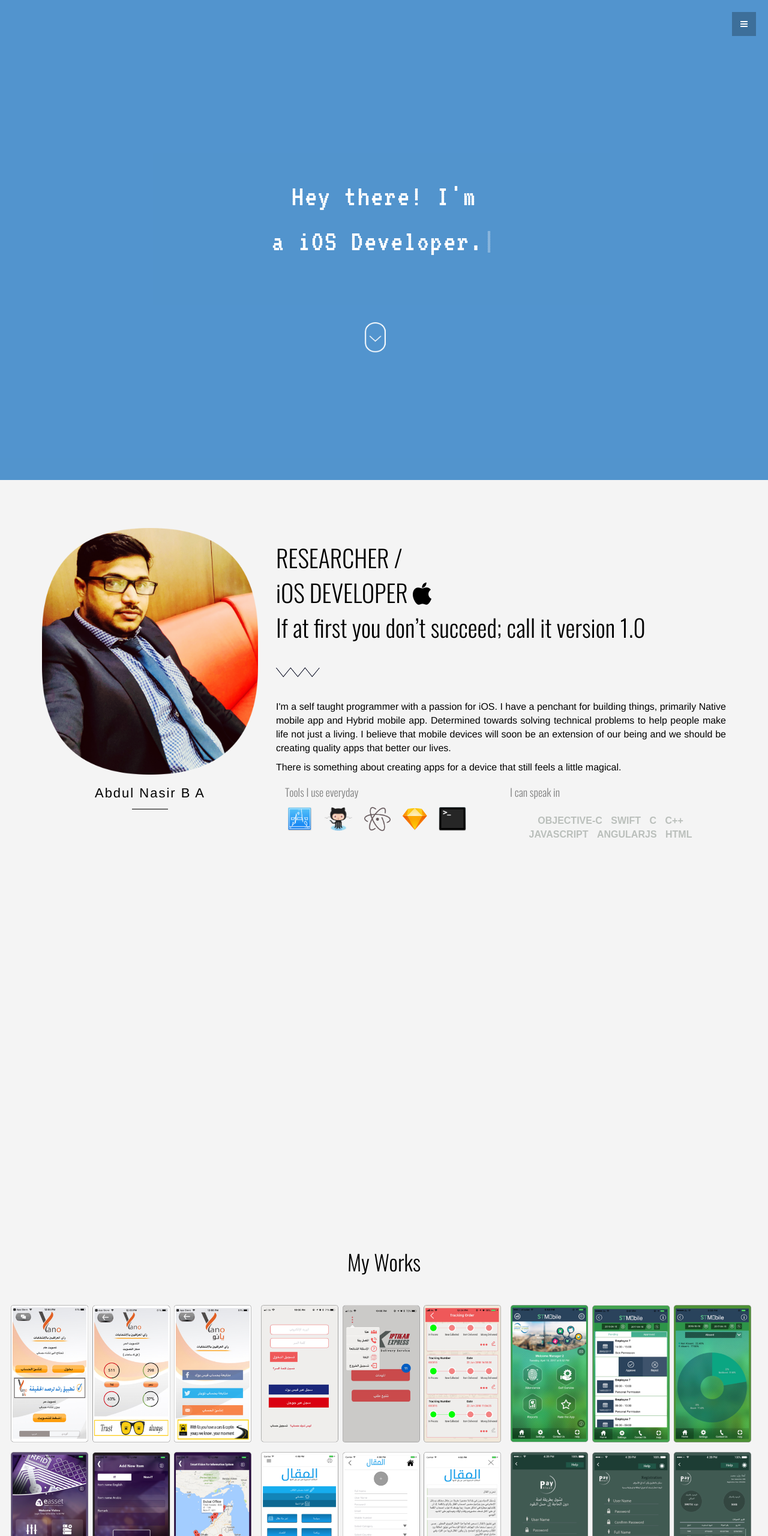
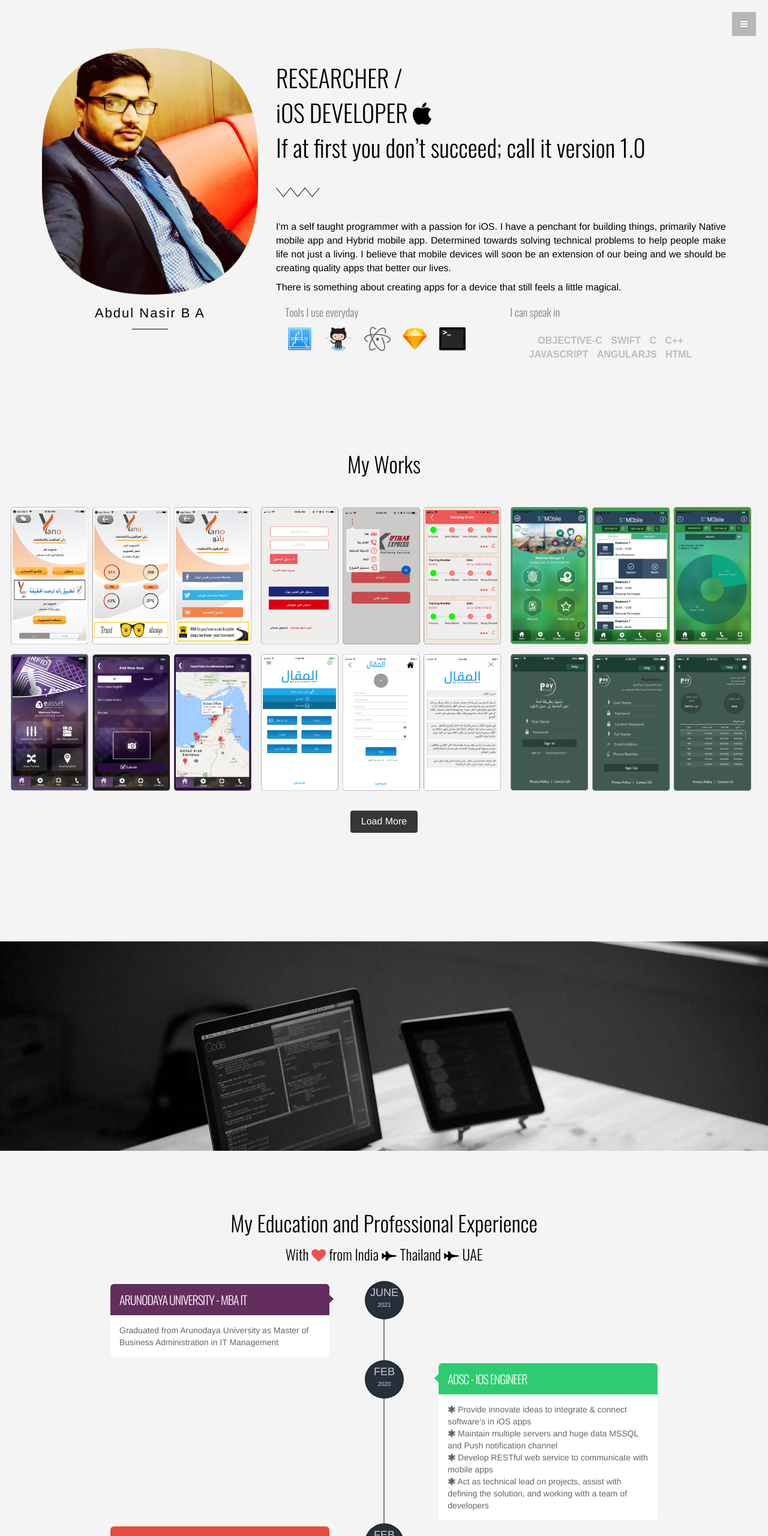
Before and after one commit to abdulnasirba/iosdeveloper, a plain HTML site: page index.htm in a window 1280 px wide. Shown: the top 2560 px of the page at 60% size. Drawn offline with nearby package versions, Linux system fonts and the light colour scheme.

Commit message:
exp updated
Experience Updated

```diff
--- a/index.htm
+++ b/index.htm
@@ -62,19 +62,7 @@
 	</nav>
 
 	<section id="home" name="home"></section>
-	<div id="headerwrap">
-		<div class="container head-Content">
-			<div class="row">
-				<div class="col-md-12 ">
-          <div class="banner-text">
-          <h1>Hey there! I'm</h1>
-          <h1><span class="typed-content"></span></h1>
-        </div>
-          <a href="#about" class="smoothScroll scroll-button"><img src="assets\img\Scroll-Down.png" class="bounce" alt="scroll-down"></a>
-				</div>
-			</div><! --/row -->
-		</div><! --/container -->
-	</div><! --/headerwrap -->
+
 
 	<section id="about" name="about"></section>
 	<div id="aboutwrap">
@@ -126,7 +114,7 @@
 	</div><!-- /aboutwrap -->
 
 	<!-- ABOUT SEPARATOR -->
-	<div class="sep about hidden-xs" data-stellar-background-ratio="0.5"></div>
+
 
 	<!-- WORK SECTION -->
 	<section id="work" name="work"></section>
@@ -234,7 +222,29 @@
 			</div><!--/row -->
 
     <section id="timeline">
-
+        <article>
+          <div class="inner">
+            <span class="date">
+              <!-- <span class="day">17<sup>th</sup></span> -->
+              <span class="month">June</span>
+              <span class="year">2021</span>
+            </span>
+            <h2>Arunodaya University - MBA IT</h2>
+            <p>Graduated from Arunodaya University as Master of Business Administration in IT Management</p>
+          </div>
+        </article>
+        <article>
+        <div class="inner">
+          <span class="date">
+            <!-- <span class="day">6<sup>th</sup></span> -->
+            <span class="month">Feb</span>
+            <span class="year">2020</span>
+          </span>
+          <h2>ADSC - iOS Engineer</h2>
+          <p><span class="fa fa-asterisk asterisk"></span> Provide innovate ideas to integrate & connect software’s in iOS apps <br/><span class="fa fa-asterisk asterisk"></span> Maintain multiple servers and huge data MSSQL and Push notification channel <br/><span class="fa fa-asterisk asterisk"></span> Develop RESTful web service to communicate with mobile apps <br/><span class="fa fa-asterisk asterisk"></span> Act as technical lead on projects, assist with defining the solution, and working with a team of
+          developers</p>
+        </div>
+      </article>
     <article>
       <div class="inner">
         <span class="date">
@@ -302,7 +312,7 @@
         </div>
       </article>
       <article>
-        <div class="inner">
+        <div class="inner" style="background: #3c763d;">
           <span class="date">
             <!-- <span class="day">30<sup>th</sup></span> -->
             <span class="month">May</span>
```
Also changed, not shown: 1 other file.
